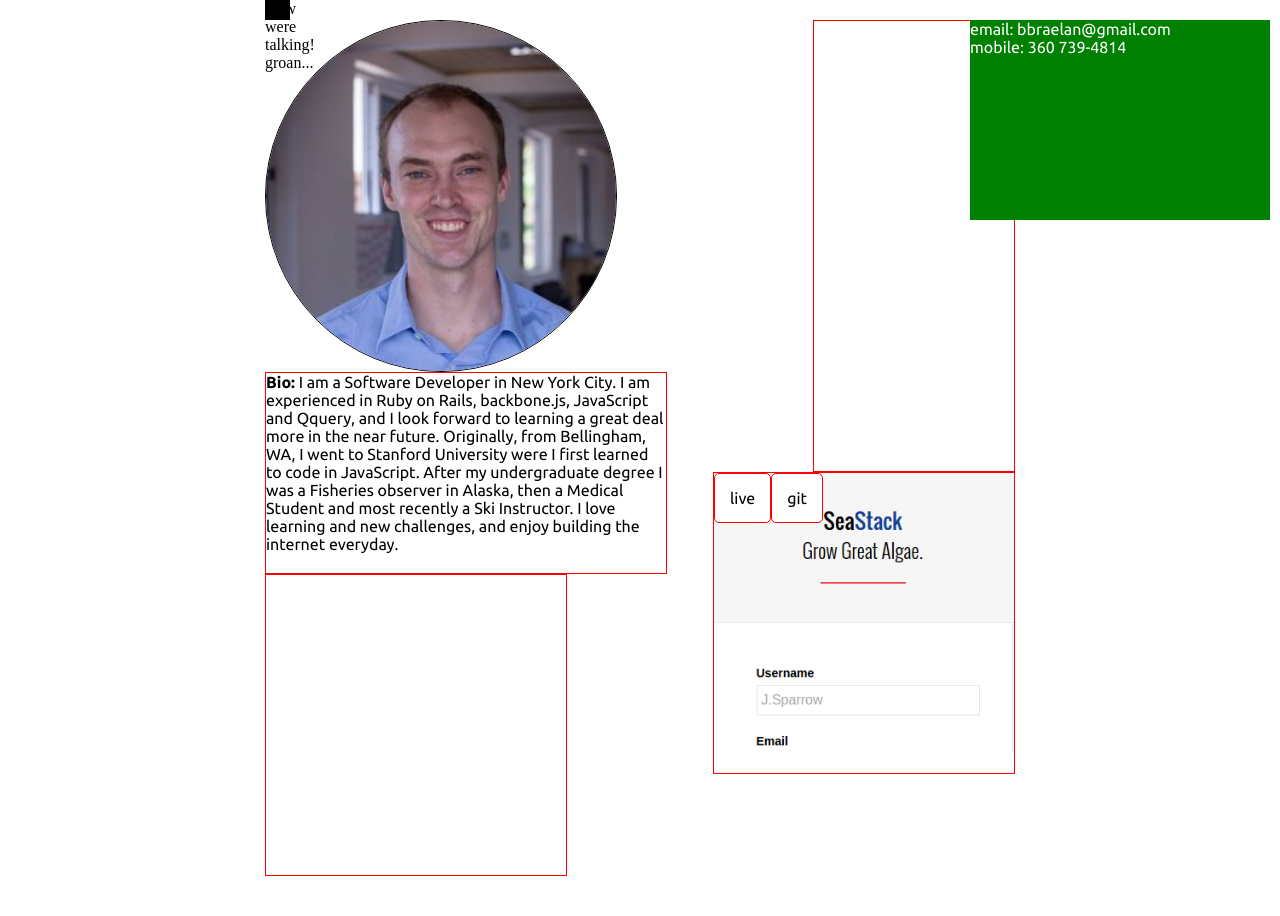
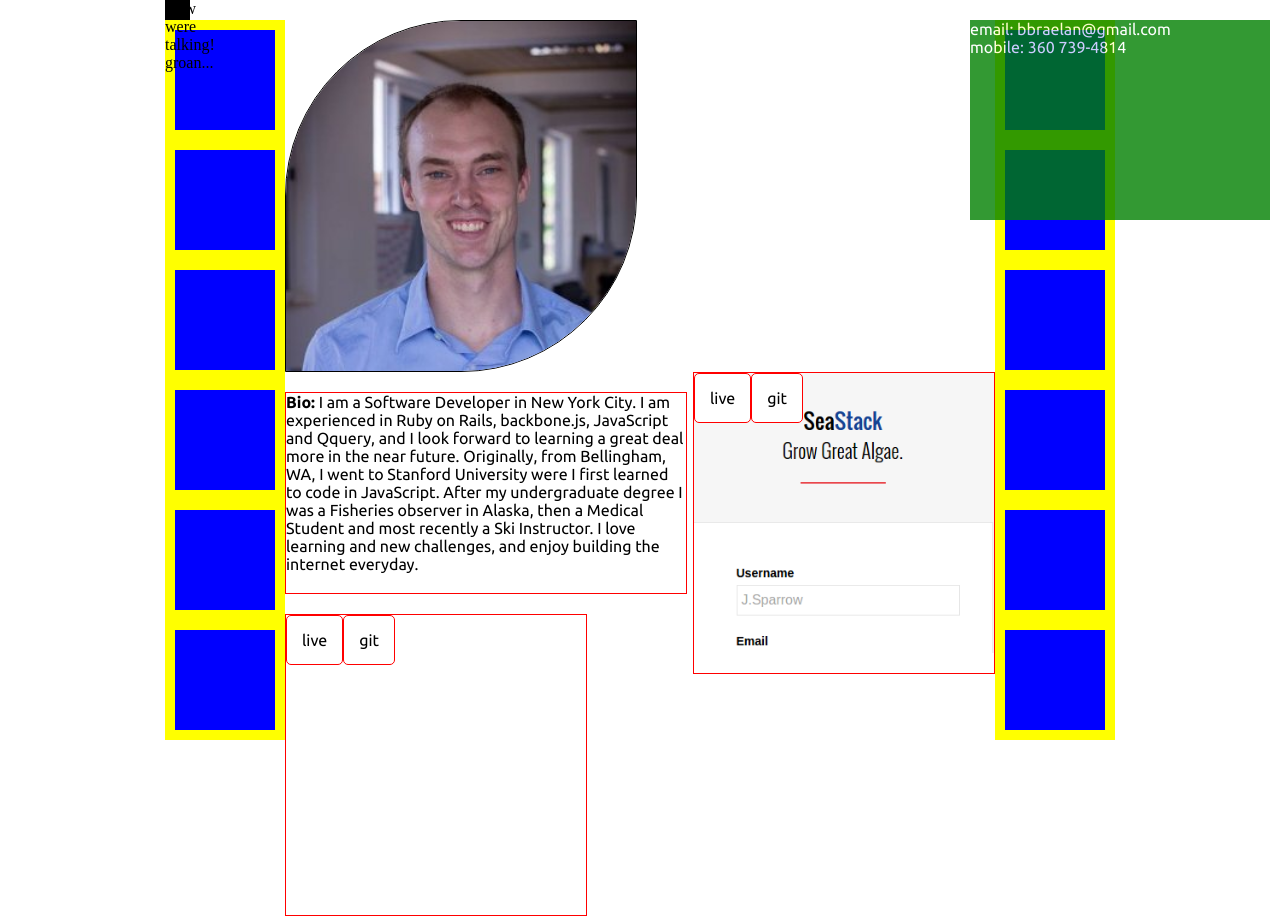
Before and after one commit to Braelan/braelan.github.io, a plain HTML site: page index.html in a window 1280 px wide. Before the commit the page ends 876 px from the top, so only its background shows below. Drawn offline with Linux system fonts and the light colour scheme; a web font is replaced by a local one.

Commit message:
sidebars added

```diff
--- a/balloons.css
+++ b/balloons.css
@@ -0,0 +1,7 @@
+.balloons > input[type=radio] {
+
+}
+
+.ballons > input[type=radio]:checked {
+
+}
--- a/index.html
+++ b/index.html
@@ -2,6 +2,7 @@
 <link href='https://fonts.googleapis.com/css?family=Ubuntu:400,700' rel='stylesheet' type='text/css'>
 <script src="free_latte.js"></script>
 <LINK href="sweet.css" rel="stylesheet" type="text/css">
+<LINK href="balloons.css" rel="stylesheet" type="text/css">
 <h1>  Now were talking! groan...</h1>
 <section class="contact">
   <h2 class="contact-info">
@@ -12,10 +13,32 @@
 
 
 <body>
+  <div class="sidebarleft group">
+    <ul>
+      <li></li>
+      <li></li>
+      <li></li>
+      <li></li>
+      <li></li>
+      <li></li>
+    </ul>
+
+  </div>
+
+  <div class="sidebarright group">
+    <ul>
+      <li></li>
+      <li></li>
+      <li></li>
+      <li></li>
+      <li></li>
+      <li></li>
+    </ul>
+
+  </div>
   <section class="picture">
     <img src="profile.png" />
   </section>
-  <section class="balloons">
 
   </section>
   <section class="edu">
@@ -30,8 +53,7 @@
 
    </p>
   </section>
-
-  <section class="seaStack">
+ <div class="projects">  <section class="seaStack">
     <section class="cover">
       <a href="https://pure-coast-4988.herokuapp.com/">live</a>
       <a href="#">git</a>
@@ -41,10 +63,16 @@
 
   </section>
   <section class="ski">
+    <section class="cover">
+      <a href="https://pure-coast-4988.herokuapp.com/">live</a>
+      <a href="#">git</a>
+
+    </section>
 
   </section>
   <section class= "chess">
 
   </section>
+</div>
 
 </body>
--- a/sweet.css
+++ b/sweet.css
@@ -23,6 +23,12 @@ img {
   height: auto;
 }
 
+.group:after {
+  content= "";
+  display: block;
+  clear: both;
+}
+
 
 h1 {
   font-family: 'Cabin Sketch';
@@ -36,7 +42,7 @@ em {
 }
 body {
   font-family: "Ubuntu";
-  width: 750px;
+  width: 950px;
   margin: auto;
 }
 
@@ -53,7 +59,7 @@ a {
 
 .picture {
   float: left;
-  border-radius: 50%;
+  border-radius: 50% 0 50% 0;
   height: 350px;
   width: 350px;
   border: 1px solid black;
@@ -61,8 +67,10 @@ a {
 }
 
 .contact {
+  z-index: 500;
   opacity: 1;
   background: green ;
+  opacity: .8;
   float: right;
   height: 200px;
   width: 300px;
@@ -74,6 +82,28 @@ a {
   color: white;
 }
 
+.sidebarleft {
+  float: left;
+  background: yellow;
+  display: block;
+  width: 120px;
+}
+
+.sidebarright {
+  float: right;
+  background: yellow;
+  display: block;
+  width: 120px;
+}
+
+div > ul li {
+  margin: 10px 10px;
+  display: block;
+  height: 100px;
+  width: 100px;
+  background: blue;
+  float: left
+}
 .balloons {
   width: 200px;
   height: 450px;
@@ -82,6 +112,7 @@ a {
 }
 
 .edu {
+  margin: 20px 0 0 0;
   height: 200px;
   width: 400px;
   border: 1px solid red;
@@ -102,9 +133,31 @@ a {
   position: absolute;
 }
 
+.ski:hover > .cover {
+  position: absolute;
+  display: block;
+  background: black;
+  opacity: .8;
+  width: 300px;
+  height: 300px;
+}
+
+.ski > .cover {
+  display: hidden;
+  position: absolute;
+}
 
 
+
+
+
+
+/*.projects * {
+  margin: 20px;
+}*/
+
 .seaStack {
+  margin: 20px
   position: relative;
   width: 300px;
   height: 300px;
@@ -113,6 +166,7 @@ a {
 }
 
 .ski {
+  margin: 20px 0  0 0;
   width: 300px;
   height: 300px;
   border: 1px solid red;
```
